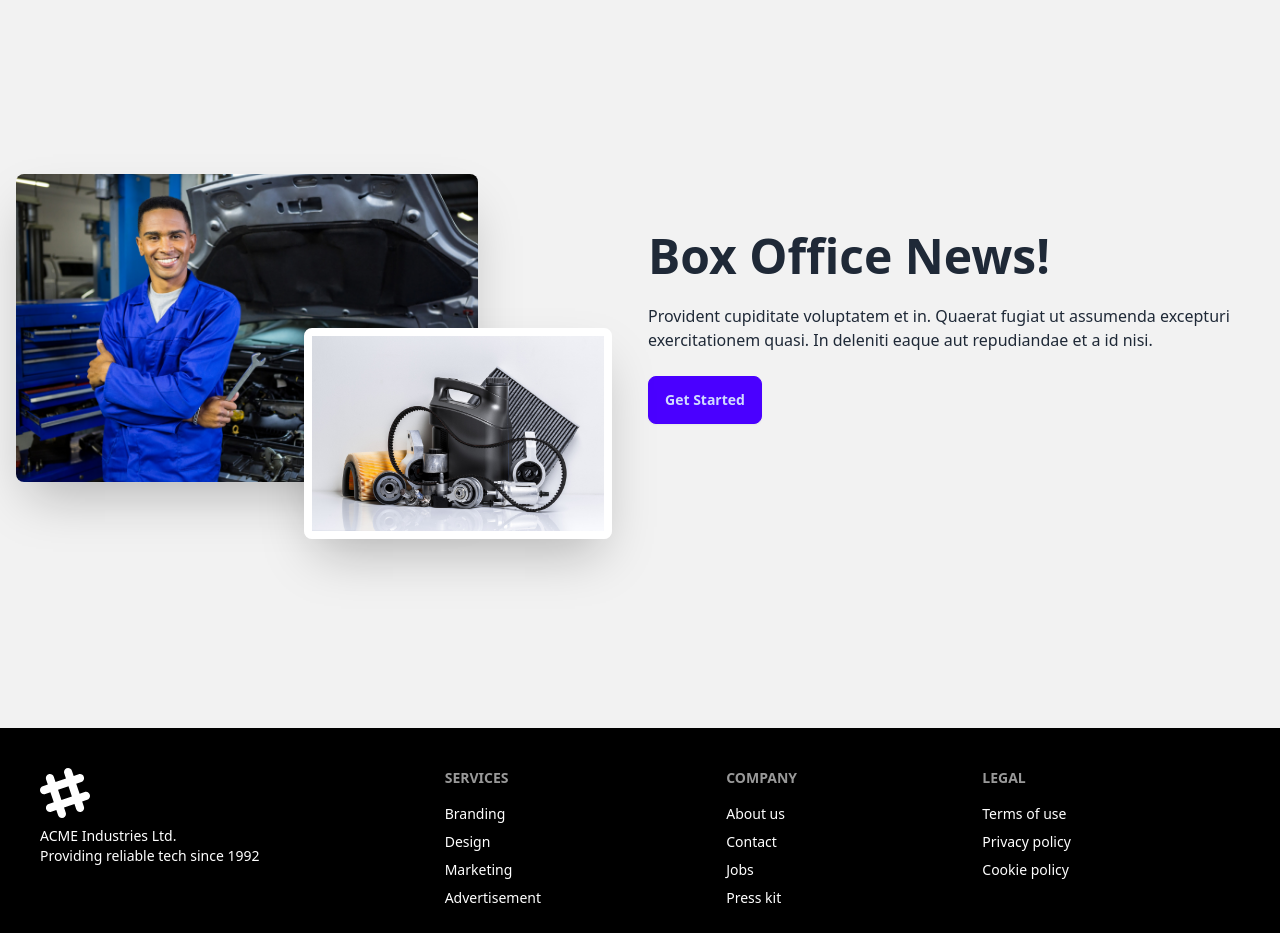
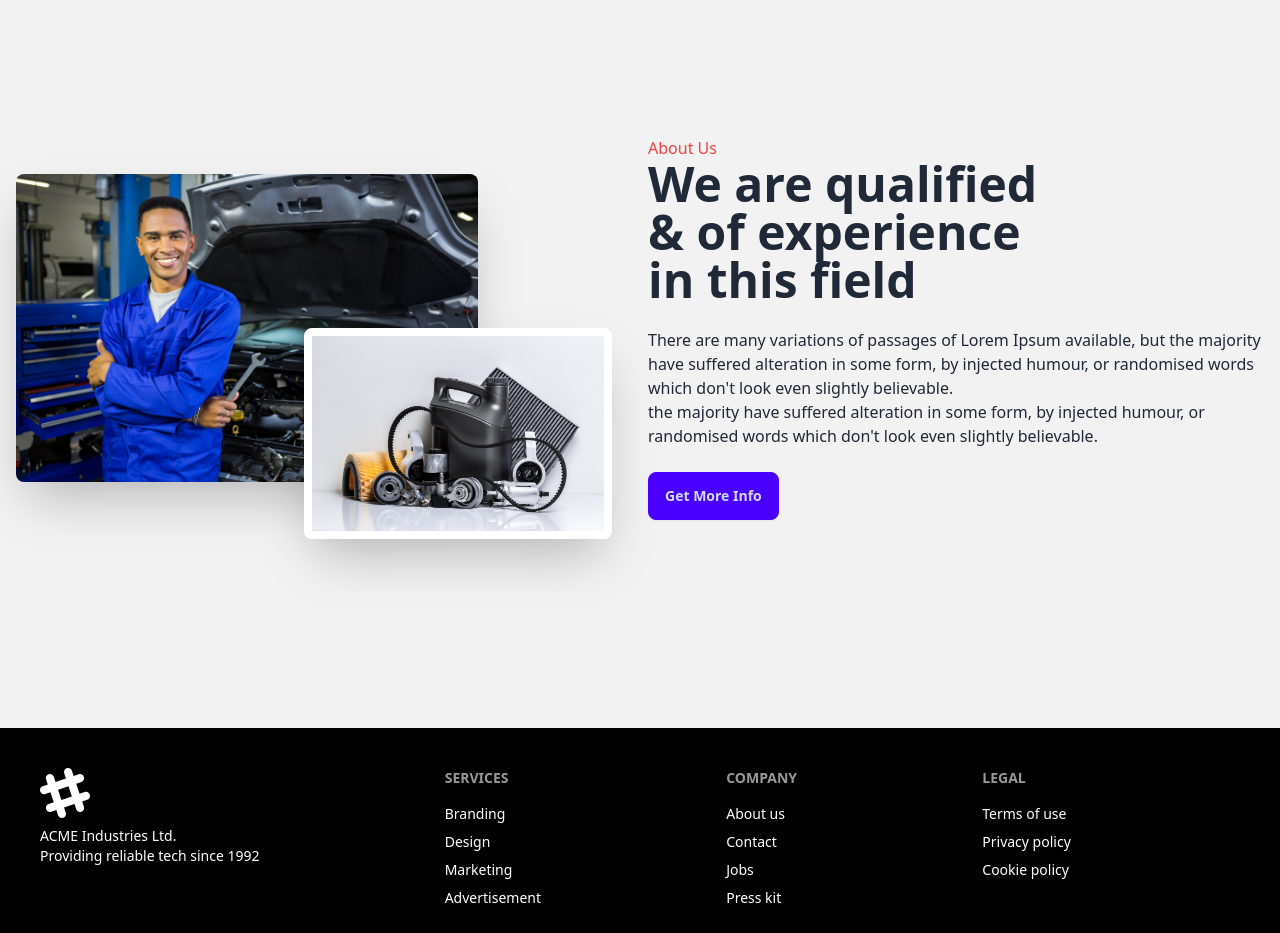
Before and after one commit to Shariful4447/car-geraze-shop, a React (Vite) app: page / in a window 1280 px wide. Shown: the part 1000-1933 px from the top of the page. Built offline with nearby package versions, Linux system fonts and the light colour scheme.

Commit message:
update content of about us

```diff
--- a/src/Pages/AboutUs/AboutUs.jsx
+++ b/src/Pages/AboutUs/AboutUs.jsx
@@ -12,9 +12,10 @@ const AboutUs = () => {
                         <img src={aboutParts} className="w-1/2 absolute right-5 top-1/2 border-8 border-white rounded-lg shadow-2xl" />
                     </div>
                     <div className='lg:w-1/2'>
-                        <h1 className="text-5xl font-bold">Box Office News!</h1>
-                        <p className="py-6">Provident cupiditate voluptatem et in. Quaerat fugiat ut assumenda excepturi exercitationem quasi. In deleniti eaque aut repudiandae et a id nisi.</p>
-                        <button className="btn btn-primary">Get Started</button>
+                        <p className='text-red-500'>About Us</p>
+                        <h1 className="text-5xl font-bold">We are qualified <br /> & of experience <br /> in this field</h1>
+                        <p className="py-6">There are many variations of passages of Lorem Ipsum available, but the majority have suffered alteration in some form, by injected humour, or randomised words which don't look even slightly believable. <br /> the majority have suffered alteration in some form, by injected humour, or randomised words which don't look even slightly believable.</p>
+                        <button className="btn btn-primary">Get More Info</button>
                     </div>
                 </div>
             </div>
```
